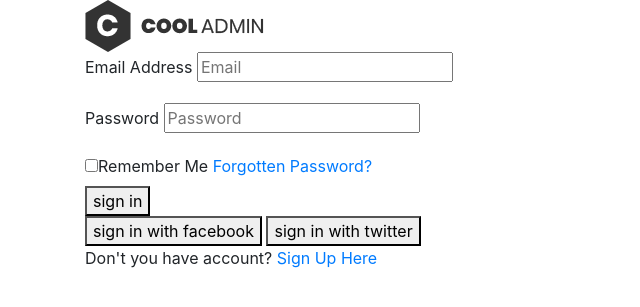
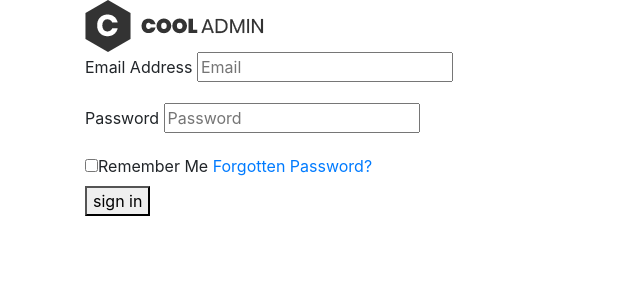
Before and after one commit to nguyenvanbinh3479/music.com, a PHP site: page /mvc/admin/view/login/login.php in a window 1280 px wide. Shown: the top 307 px of the page, without its empty margins (0-640 px from the left). Run offline with PHP 8.4, Linux system fonts and the light colour scheme.

Commit message:
modify login

```diff
--- a/admin/view/login/login.php
+++ b/admin/view/login/login.php
@@ -68,19 +68,7 @@
                                     </label>
                                 </div>
                                 <button class="au-btn au-btn--block au-btn--green m-b-20" type="submit">sign in</button>
-                                <div class="social-login-content">
-                                    <div class="social-button">
-                                        <button class="au-btn au-btn--block au-btn--blue m-b-20">sign in with facebook</button>
-                                        <button class="au-btn au-btn--block au-btn--blue2">sign in with twitter</button>
-                                    </div>
-                                </div>
                             </form>
-                            <div class="register-link">
-                                <p>
-                                    Don't you have account?
-                                    <a href="#">Sign Up Here</a>
-                                </p>
-                            </div>
                         </div>
                     </div>
                 </div>
```
